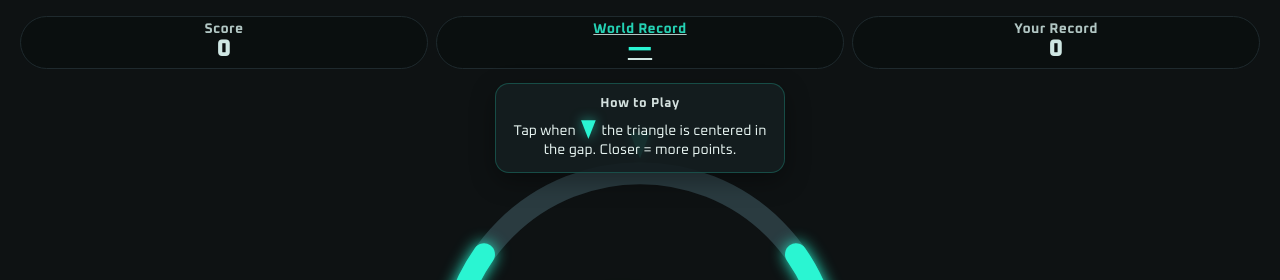
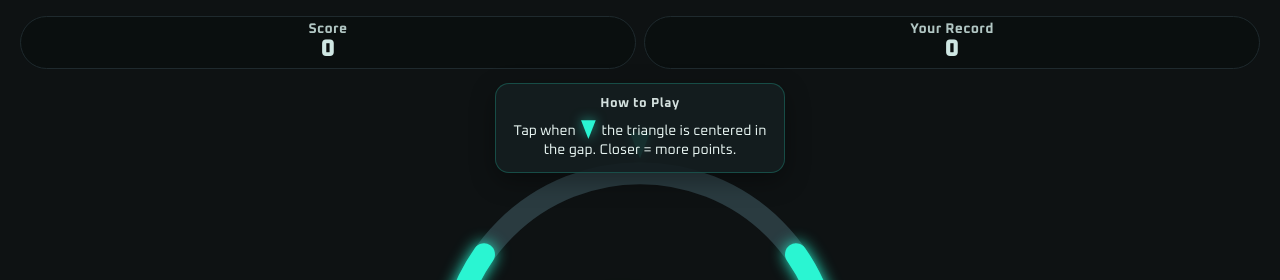
Before and after one commit to jsilbersky/loading, a website: page www/index.html in a window 1280 px wide. Shown: the top 280 px of the page. Drawn offline with Linux system fonts and the light colour scheme.

Commit message:
world record delete

```diff
--- a/www/game.js
+++ b/www/game.js
@@ -139,8 +139,6 @@ if (document.fonts?.ready) {
   const topRow=document.getElementById('topRow');
   const scoreVal=document.getElementById('scoreVal');
   const bestVal=document.getElementById('bestVal');
-  const worldVal=document.getElementById('worldVal');
-  const worldPill=document.getElementById('worldPill');
   const bigText=document.getElementById('bigText');
   const subText=document.getElementById('subText');
   const howto=document.getElementById('howto');
@@ -152,7 +150,6 @@ if (document.fonts?.ready) {
   const slowBadge=document.getElementById('slowBadge');
 
   bestVal.textContent  = String(best);
-  worldVal.textContent = '—';
 
   // visuals
   let flash=0, resultText=null, shake=0, freezeT=0, pendingAngle=null;
@@ -409,11 +406,6 @@ if (!streakAwarded) {
   canvas.addEventListener('pointerdown', onPress, {passive:true});
   window.addEventListener('keydown', e=>{ if(e.repeat) return; if(e.code==='Space'||e.code==='Enter') onPress(); });
 
-  /* Top-row: World → leaderboard (placeholder) */
-  worldPill.addEventListener('click', () => {
-    if (state !== 'over') return;
-    toast('Leaderboard coming soon.');
-  });
 
   /* Bottom CTAs */
 function setDualCTA(){
--- a/www/index.html
+++ b/www/index.html
@@ -35,11 +35,6 @@
       <div class="pill pill-stack" id="scorePill">
         <div class="pill-label">Score</div>
         <div class="pill-value" id="scoreVal">0</div>
-      </div>
-
-      <div class="pill pill-stack pill--accent link" id="worldPill" title="Open leaderboard">
-        <div class="pill-label">World Record</div>
-        <div class="pill-value" id="worldVal">—</div>
       </div>
 
       <div class="pill pill-stack" id="bestPill">
```
